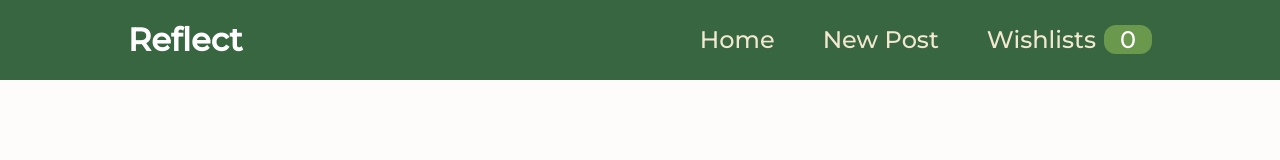
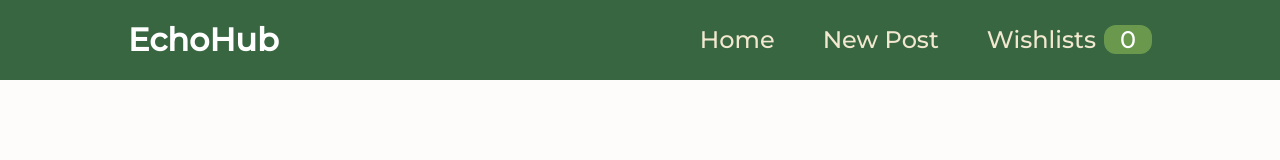
Before and after one commit to Tanushree227/reflect, a React (Create React App) app: page /login in a window 1280 px wide. Shown: the top 160 px of the page. Built offline with nearby package versions, Linux system fonts and the light colour scheme.

Commit message:
changed the app name

```diff
--- a/public/index.html
+++ b/public/index.html
@@ -25,7 +25,7 @@
       Learn how to configure a non-root public URL by running `npm run build`.
     -->
     <link href="https://cdn.jsdelivr.net/npm/bootstrap@5.3.2/dist/css/bootstrap.min.css" rel="stylesheet" integrity="sha384-T3c6CoIi6uLrA9TneNEoa7RxnatzjcDSCmG1MXxSR1GAsXEV/Dwwykc2MPK8M2HN" crossorigin="anonymous">
-    <title>Reflect</title>
+    <title>EchoHub</title>
   </head>
   <body>
     <noscript>You need to enable JavaScript to run this app.</noscript>
--- a/src/components/layout/MainNavigation.js
+++ b/src/components/layout/MainNavigation.js
@@ -9,7 +9,7 @@ function MainNavigation()
 
     return(
         <header className={classes.header}>
-            <div className={classes.logo}>Reflect</div>
+            <div className={classes.logo}>EchoHub</div>
             <nav>
                 <ul>
                     <li><Link to="/" exact>Home</Link></li>
```
